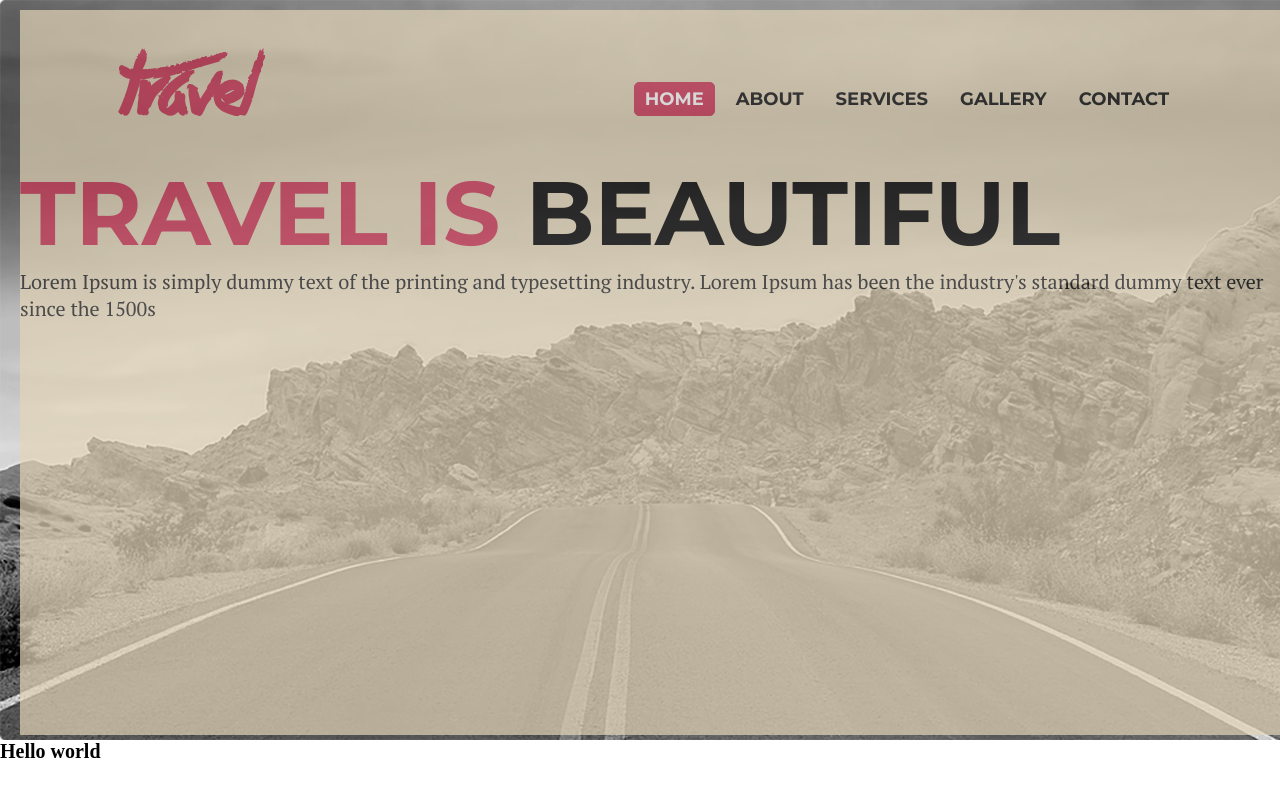
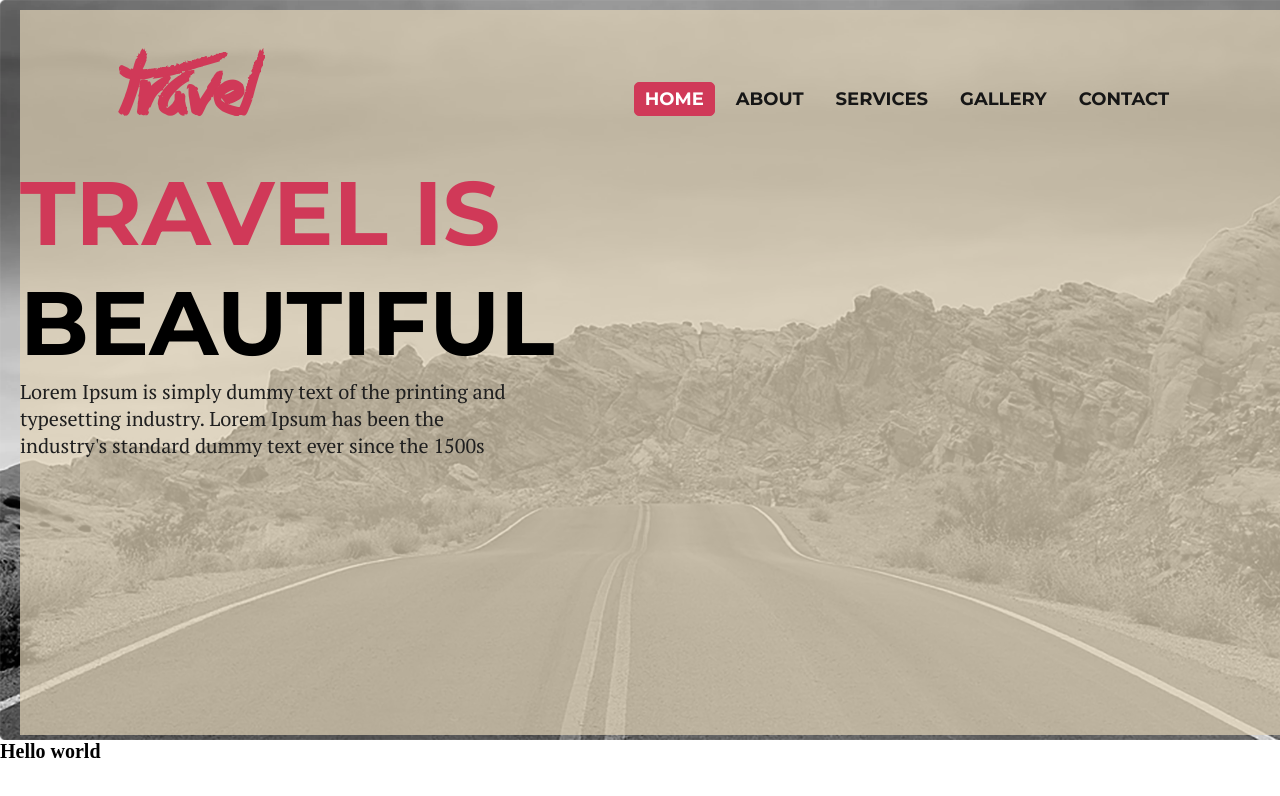
Before and after one commit to PavelNovik/template_4, a website built with Parcel: page src/index.html in a window 1280 px wide. Built offline with nearby package versions, Linux system fonts and the light colour scheme.

Commit message:
add container opacity

```diff
--- a/src/assets/styles/components/_navigation.scss
+++ b/src/assets/styles/components/_navigation.scss
@@ -14,7 +14,7 @@
     @include title__text(1.8rem, $title__text_black, $titleFont);
     font-weight: 510;
     padding: 0.5rem 1rem;
-    border: 1px solid #e3d5b8;
+    border: 1px solid rgba($color: #e3d5b8, $alpha: 0);
     border-radius: 5px;
     cursor: pointer;
 
--- a/src/assets/styles/layouts/_header.scss
+++ b/src/assets/styles/layouts/_header.scss
@@ -8,10 +8,10 @@
 
 
     &__container {
-        background-color: #e3d5b8;
+        background-color: rgba($color: #e3d5b8, $alpha: 0.7);
         width: 100%;
         height: 100%;
-        opacity: 0.7;
+        opacity: 1;
 
         .navigation {
             display: flex;
@@ -21,6 +21,9 @@
 
         }
 
+        .title {
+            width: 49rem;
+        }
 
     }
 
```
